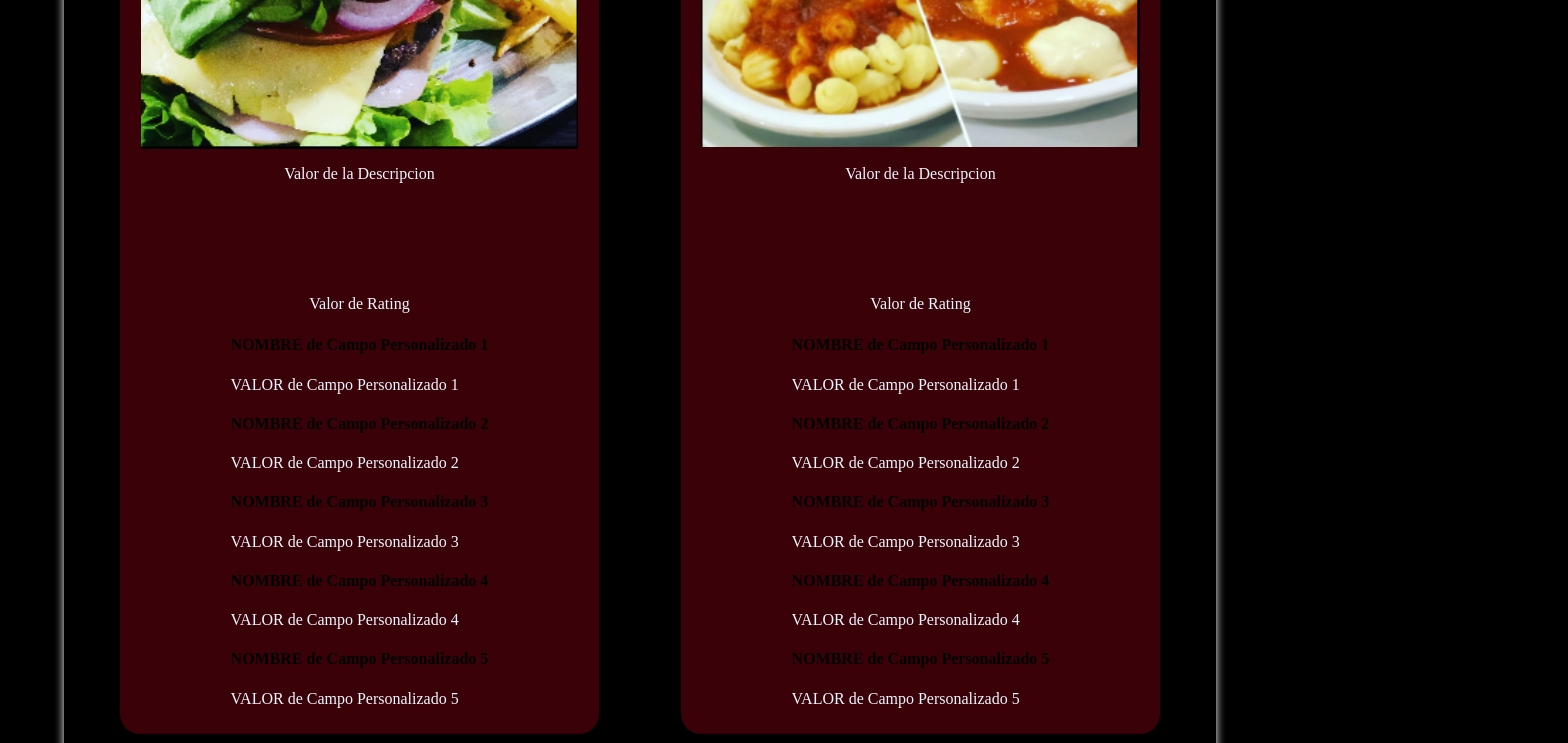
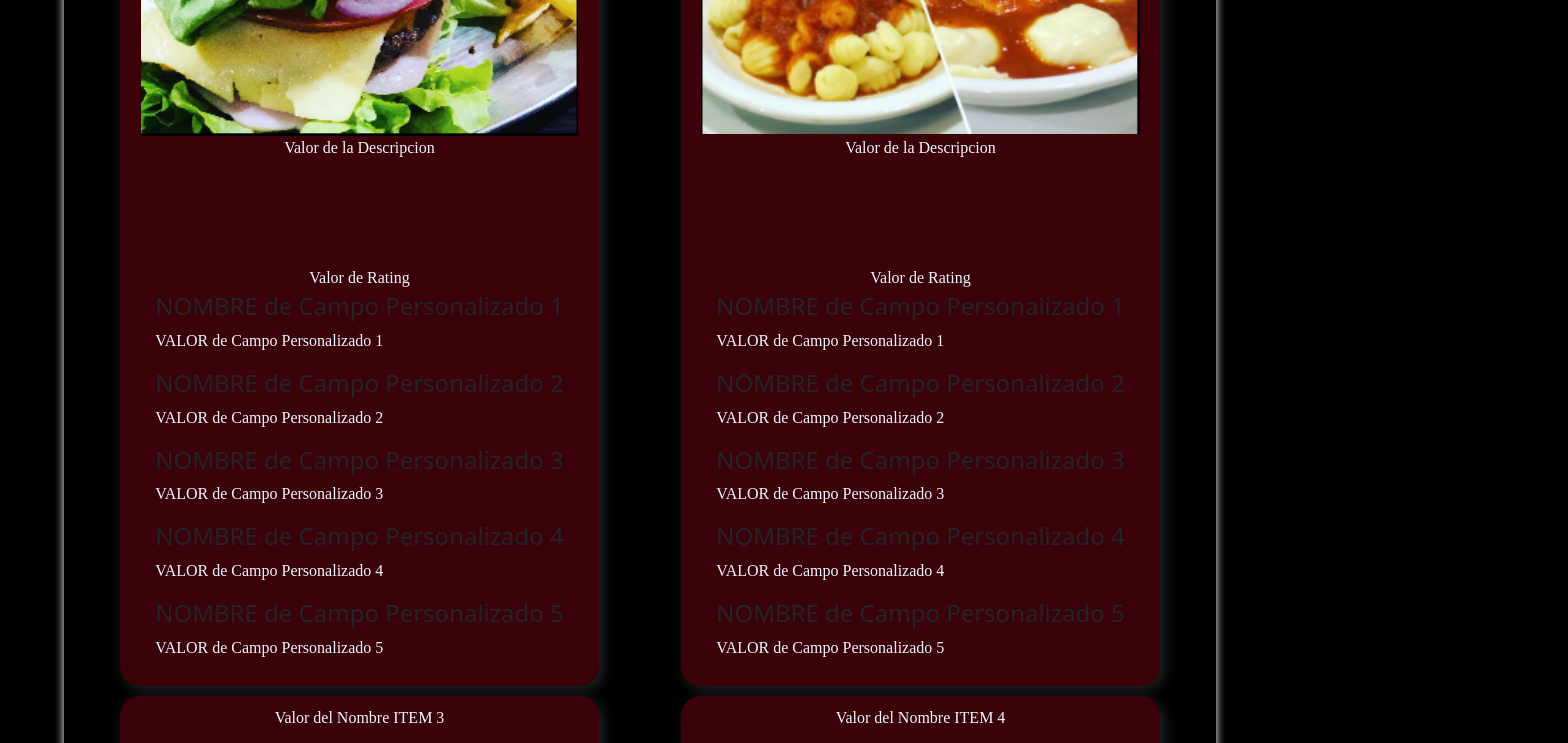
Before and after one commit to Owen-DW/Recetona-2, a plain HTML site: page index.html in a window 1280 px wide. Shown: the part 1320-2063 px from the top of the page, 1568 px wide, since content can reach past the window. Drawn offline with nearby package versions, Linux system fonts and the light colour scheme; a web font is replaced by a local one.

Commit message:
se linkeo bien boostrap

```diff
--- a/index.html
+++ b/index.html
@@ -5,13 +5,16 @@
       <meta charset="UTF-8">
       <meta name="viewport" content="width=device-width, initial-scale=1.0">
       <title>La Recetona</title>
+      <link rel="stylesheet" href="https://fonts.googleapis.com/css2?family=Material+Symbols+Outlined:opsz,wght,FILL,GRAD@20..48,100..700,0..1,-50..200" />
+
+       <!-- link boostrap-->
+      <link href="https://cdn.jsdelivr.net/npm/bootstrap@5.3.3/dist/css/bootstrap.min.css" rel="stylesheet" integrity="sha384-QWTKZyjpPEjISv5WaRU9OFeRpok6YctnYmDr5pNlyT2bRjXh0JMhjY6hW+ALEwIH" crossorigin="anonymous">
 
       <link rel="stylesheet" href="../css/estilo-principal.css">
       <link rel="icon" href="/assets/img/logo-principal.ico">
-      <script src="https://cdn.jsdelivr.net/npm/@popperjs/core@2.11.8/dist/umd/popper.min.js" integrity="sha384-I7E8VVD/ismYTF4hNIPjVp/Zjvgyol6VFvRkX/vR+Vc4jQkC+hVqc2pM8ODewa9r" crossorigin="anonymous"></script>
-<script src="https://cdn.jsdelivr.net/npm/bootstrap@5.3.3/dist/js/bootstrap.min.js" integrity="sha384-0pUGZvbkm6XF6gxjEnlmuGrJXVbNuzT9qBBavbLwCsOGabYfZo0T0to5eqruptLy" crossorigin="anonymous"></script>
+      <link rel="stylesheet" href="../css/temas_colores_fuentes.css">
 
-      <link rel="stylesheet" href="../css/temas_colores_fuentes.css">
+
 
    </head>
 
@@ -338,6 +341,8 @@
       </div>
    </footer>
 
+    <!-- SCRIPT BOOSTRAP para carrouse -->
+
    <script src="https://cdn.jsdelivr.net/npm/bootstrap@5.3.3/dist/js/bootstrap.bundle.min.js" integrity="sha384-YvpcrYf0tY3lHB60NNkmXc5s9fDVZLESaAA55NDzOxhy9GkcIdslK1eN7N6jIeHz" crossorigin="anonymous"></script>
    <script src="https://cdn.jsdelivr.net/npm/@popperjs/core@2.11.8/dist/umd/popper.min.js" integrity="sha384-I7E8VVD/ismYTF4hNIPjVp/Zjvgyol6VFvRkX/vR+Vc4jQkC+hVqc2pM8ODewa9r" crossorigin="anonymous"></script>
 <script src="https://cdn.jsdelivr.net/npm/bootstrap@5.3.3/dist/js/bootstrap.min.js" integrity="sha384-0pUGZvbkm6XF6gxjEnlmuGrJXVbNuzT9qBBavbLwCsOGabYfZo0T0to5eqruptLy" crossorigin="anonymous"></script>
```
